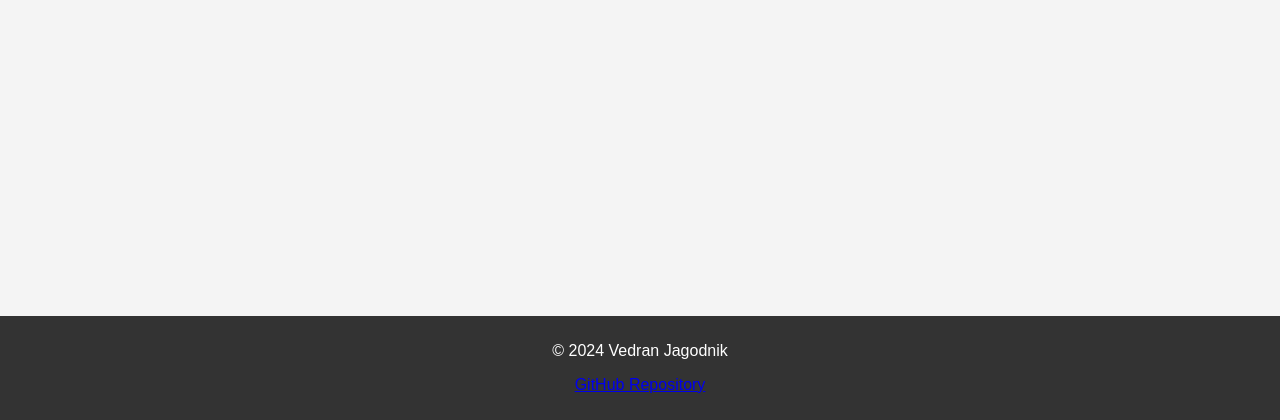
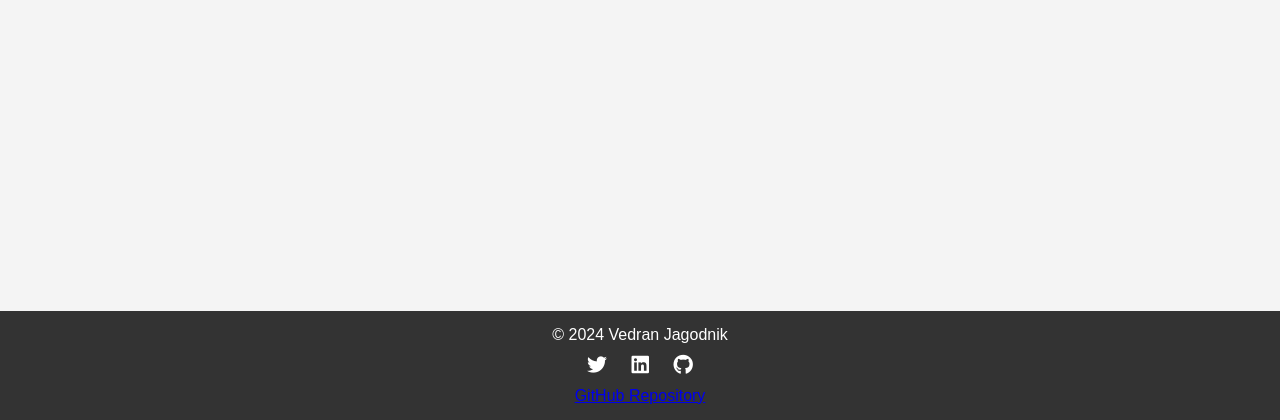
Before and after one commit to vjagodnik/vjagodnik.github.io, a PHP site: page /cv.html in a window 1280 px wide. Shown: the part 380-800 px from the top of the page. Run offline with PHP 8.4, Linux system fonts and the light colour scheme.

Commit message:
soicial icons

```diff
--- a/contact.html
+++ b/contact.html
@@ -5,6 +5,7 @@
     <meta name="viewport" content="width=device-width, initial-scale=1.0">
     <title>Vedran Jagodnik - Contact</title>
     <link rel="stylesheet" href="style.css">
+    <link rel="stylesheet" href="https://cdnjs.cloudflare.com/ajax/libs/font-awesome/6.0.0-beta3/css/all.min.css">
 </head>
 <body>
 
@@ -27,6 +28,11 @@
 
     <footer>
 	<p>&copy; 2024 Vedran Jagodnik</p>
+    <div class="social-icons">
+        <a href="https://twitter.com/yourprofile" target="_blank"><i class="fab fa-twitter"></i></a>
+        <a href="https://www.linkedin.com/in/yourprofile" target="_blank"><i class="fab fa-linkedin"></i></a>
+        <a href="https://github.com/yourusername" target="_blank"><i class="fab fa-github"></i></a>
+    </div>
 	<p><a href="https://github.com/yourusername/yourrepository">GitHub Repository</a></p>
           </footer>
 
--- a/cv.html
+++ b/cv.html
@@ -5,6 +5,7 @@
     <meta name="viewport" content="width=device-width, initial-scale=1.0">
     <title>Your Name - CV</title>
     <link rel="stylesheet" href="style.css">
+    <link rel="stylesheet" href="https://cdnjs.cloudflare.com/ajax/libs/font-awesome/6.0.0-beta3/css/all.min.css">
 </head>
 <body>
 
@@ -32,6 +33,11 @@
     <!-- Include Footer -->
     <footer>
 	<p>&copy; 2024 Vedran Jagodnik</p>
+    <div class="social-icons">
+        <a href="https://twitter.com/yourprofile" target="_blank"><i class="fab fa-twitter"></i></a>
+        <a href="https://www.linkedin.com/in/yourprofile" target="_blank"><i class="fab fa-linkedin"></i></a>
+        <a href="https://github.com/yourusername" target="_blank"><i class="fab fa-github"></i></a>
+    </div>
 	<p><a href="https://github.com/yourusername/yourrepository">GitHub Repository</a></p>
           </footer>
 
--- a/index.html
+++ b/index.html
@@ -9,6 +9,7 @@
     <meta name="viewport" content="width=device-width, initial-scale=1.0">
     <title>Your Name - Home</title>
     <link rel="stylesheet" href="style.css">
+    <link rel="stylesheet" href="https://cdnjs.cloudflare.com/ajax/libs/font-awesome/6.0.0-beta3/css/all.min.css">
 </head>
 <body>
 
@@ -32,6 +33,11 @@
     <!-- Include Footer -->
     <footer>
 	<p>&copy; 2024 Vedran Jagodnik</p>
+    <div class="social-icons">
+        <a href="https://twitter.com/yourprofile" target="_blank"><i class="fab fa-twitter"></i></a>
+        <a href="https://www.linkedin.com/in/yourprofile" target="_blank"><i class="fab fa-linkedin"></i></a>
+        <a href="https://github.com/yourusername" target="_blank"><i class="fab fa-github"></i></a>
+    </div>
 	<p><a href="https://github.com/yourusername/yourrepository">GitHub Repository</a></p>
           </footer>
 
--- a/research.html
+++ b/research.html
@@ -5,6 +5,7 @@
     <meta name="viewport" content="width=device-width, initial-scale=1.0">
     <title>Your Name - Research</title>
     <link rel="stylesheet" href="style.css">
+    <link rel="stylesheet" href="https://cdnjs.cloudflare.com/ajax/libs/font-awesome/6.0.0-beta3/css/all.min.css">
 </head>
 <body>
 
@@ -28,6 +29,11 @@
     <!-- Include Footer -->
     <footer>
 	<p>&copy; 2024 Vedran Jagodnik</p>
+    <div class="social-icons">
+        <a href="https://twitter.com/yourprofile" target="_blank"><i class="fab fa-twitter"></i></a>
+        <a href="https://www.linkedin.com/in/yourprofile" target="_blank"><i class="fab fa-linkedin"></i></a>
+        <a href="https://github.com/yourusername" target="_blank"><i class="fab fa-github"></i></a>
+    </div>
 	<p><a href="https://github.com/yourusername/yourrepository">GitHub Repository</a></p>
           </footer>
 
--- a/style.css
+++ b/style.css
@@ -39,3 +39,33 @@ body {
           section {
               padding: 20px;
           }
+          /* Footer styles */
+footer {
+    background-color: #333;
+    color: white;
+    text-align: center;
+    padding: 10px 0;
+    position: fixed;
+    bottom: 0;
+    width: 100%;
+}
+
+footer p {
+    margin: 5px 0;
+}
+
+.social-icons {
+    margin: 10px 0;
+}
+
+.social-icons a {
+    color: white;
+    margin: 0 10px;
+    font-size: 20px;
+    text-decoration: none;
+    transition: color 0.3s ease;
+}
+
+.social-icons a:hover {
+    color: #1da1f2; /* Twitter blue */
+}
```
